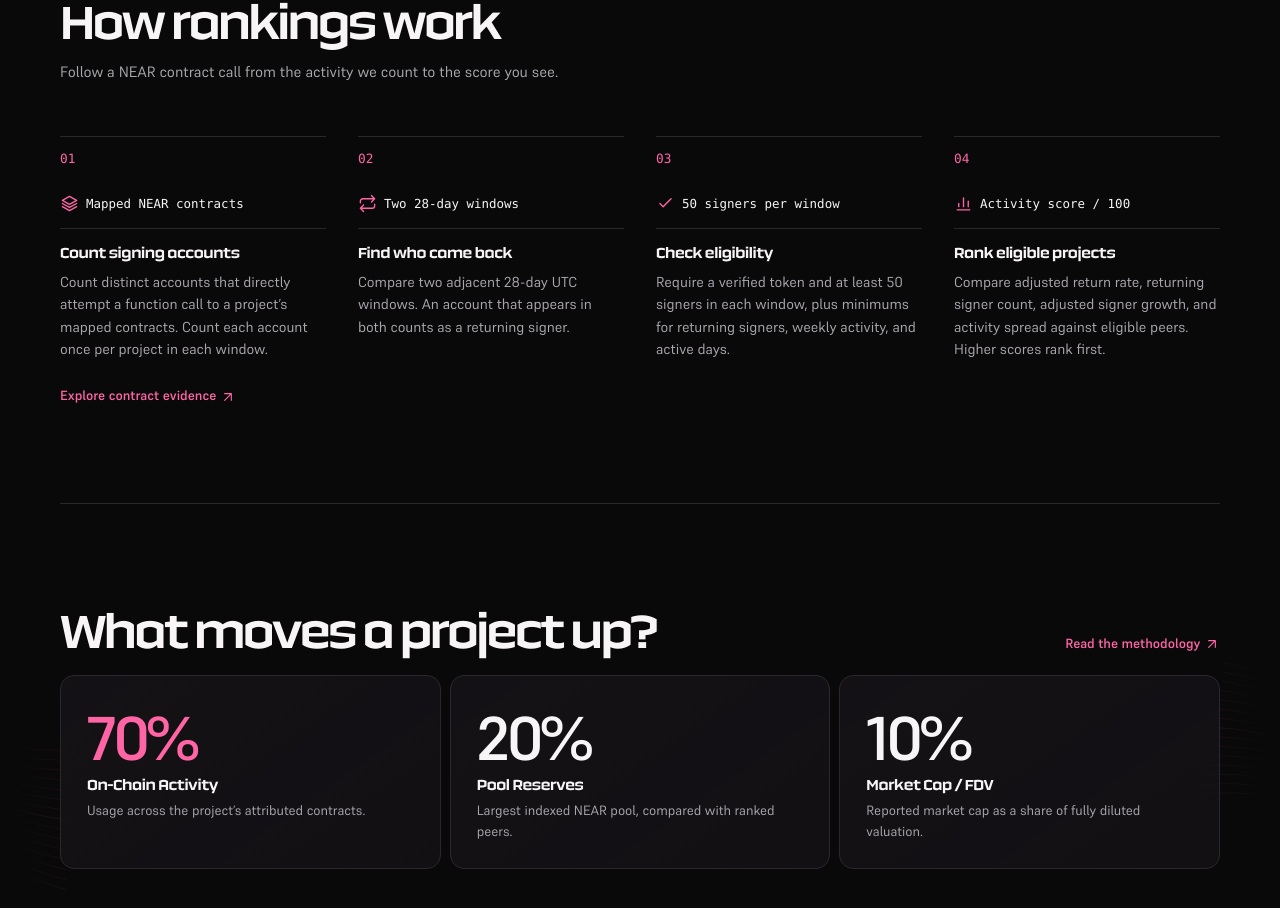
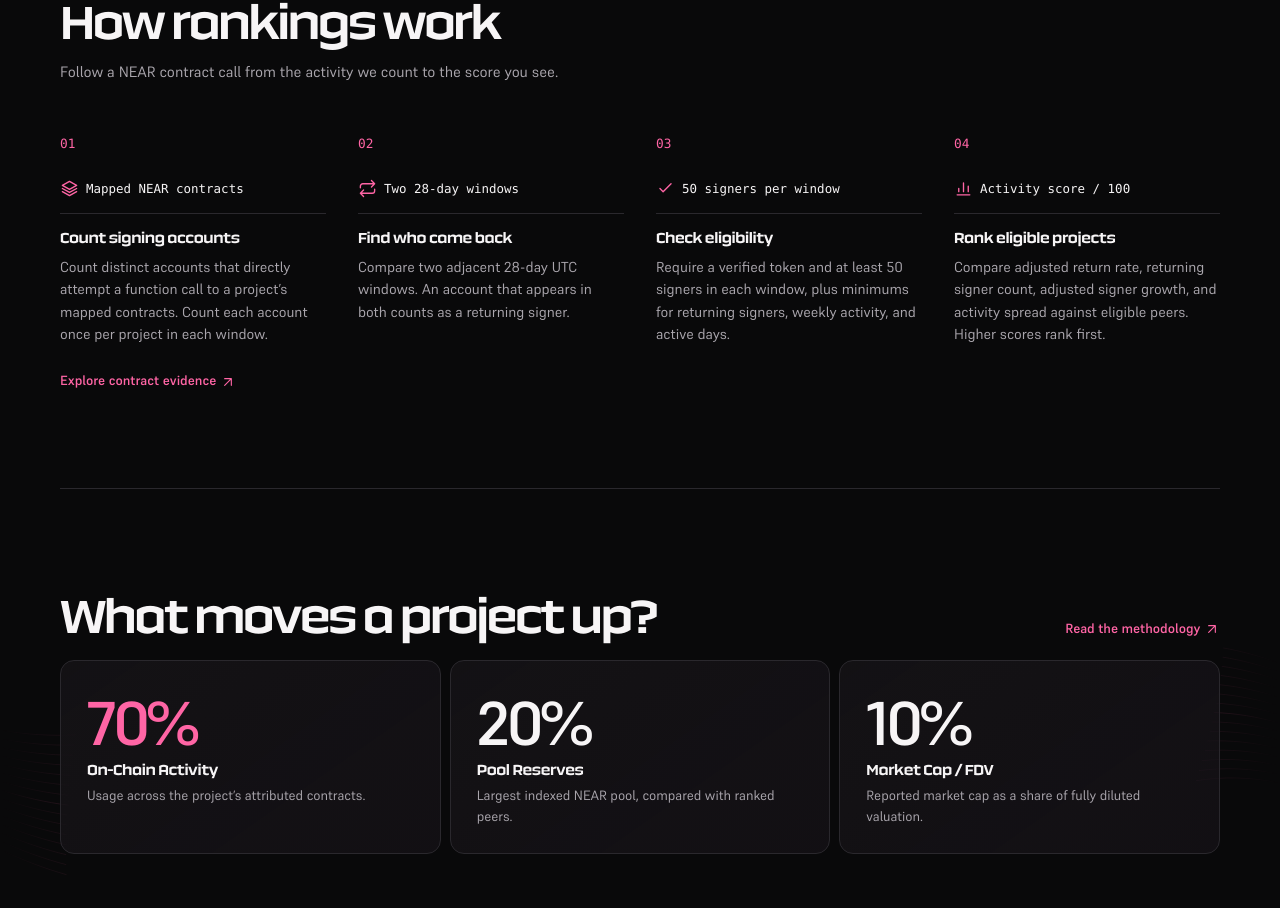
Before and after one commit to 0xmugetso/invisible, a Next.js app: page / in a window 1280 px wide. Shown: the part 2134-3042 px from the top of the page. Built offline with nearby package versions, Linux system fonts and the light colour scheme.

Commit message:
Remove top rules from ranking steps

```diff
--- a/app/landing.css
+++ b/app/landing.css
@@ -204,7 +204,7 @@ html:has(.iv-landing) { scroll-behavior:smooth; }
   display:grid; grid-template-columns:repeat(4,minmax(0,1fr)); gap:clamp(16px,2.5vw,36px);
   list-style:none; padding:0; margin:clamp(28px,4.5vw,52px) 0 24px;
 }
-.iv-method-steps li { min-width:0; border-top:1px solid var(--iv-line); padding-top:14px; }
+.iv-method-steps li { min-width:0; }
 .iv-method-number { display:block; font:.8rem/1.3 var(--mono); color:var(--iv-pink); }
 .iv-method-example {
   display:flex; align-items:center; gap:7px; min-height:50px; margin:12px 0 14px;
```
